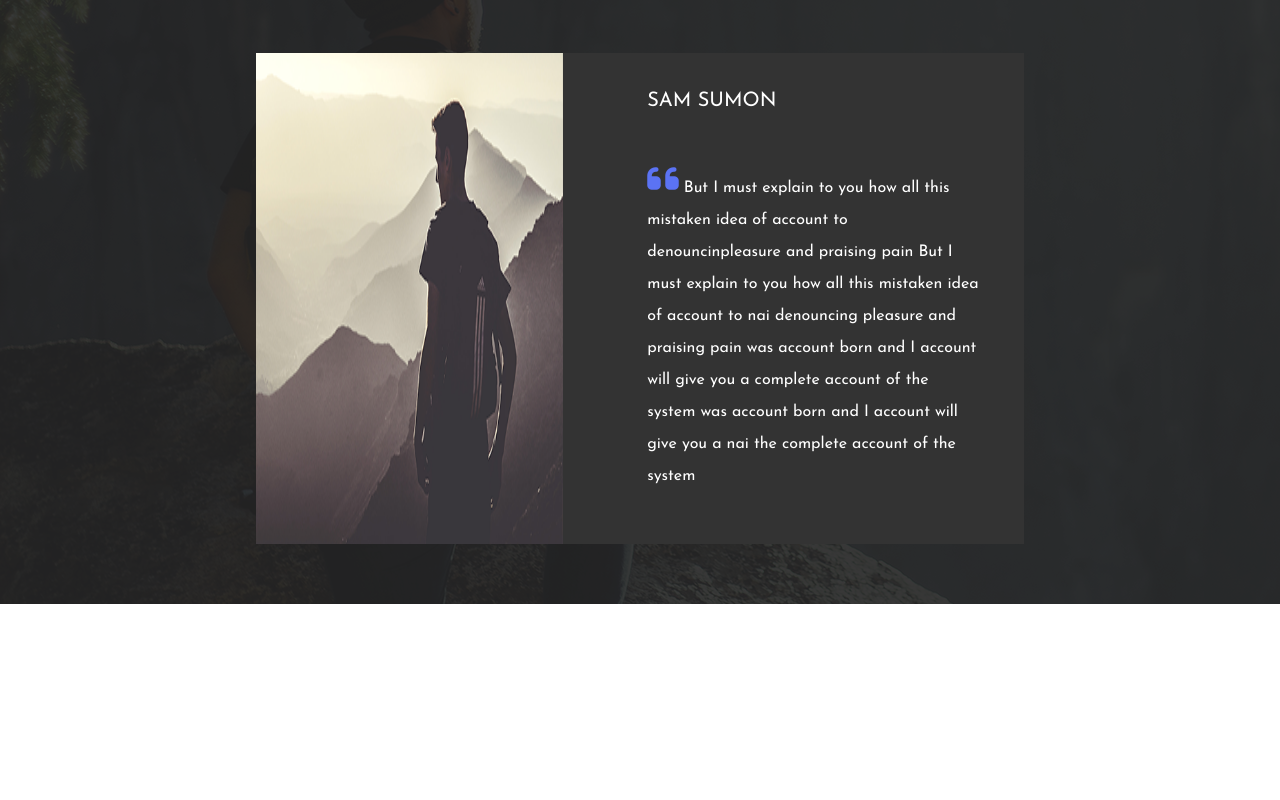
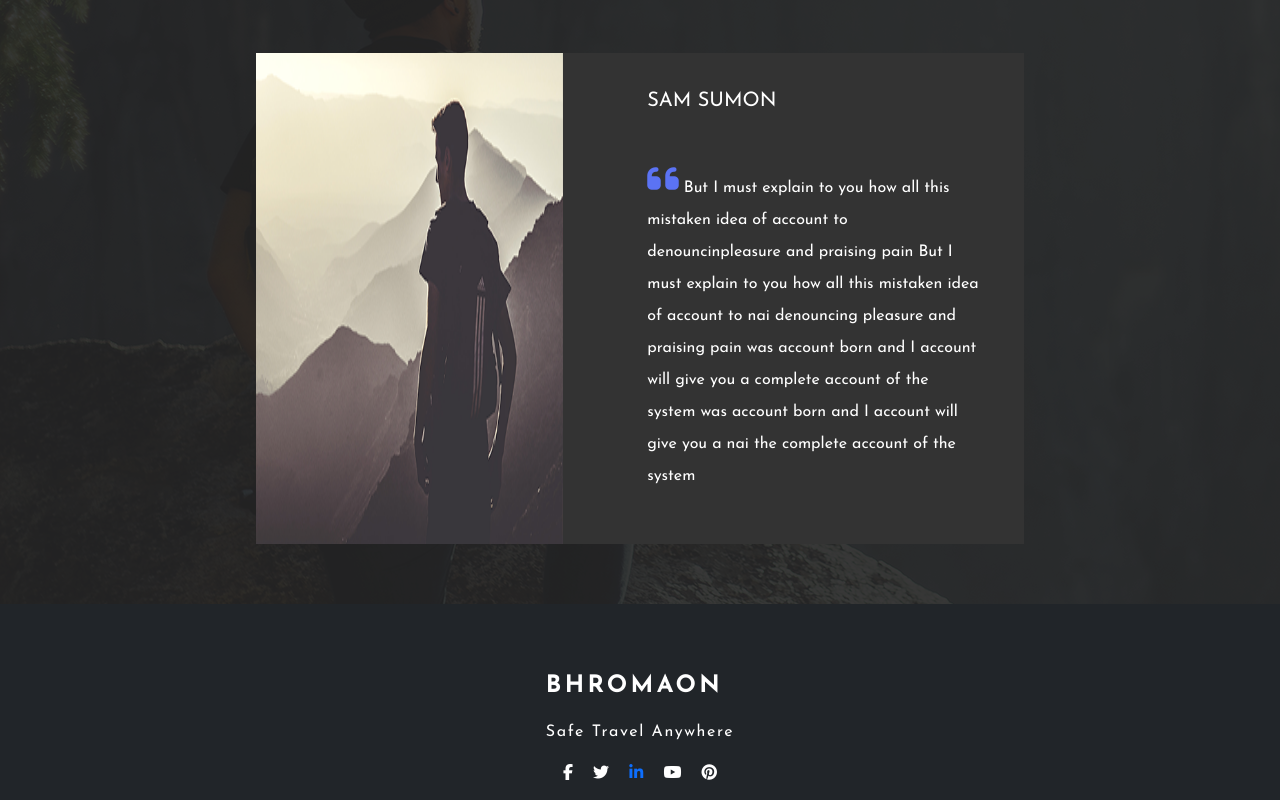
Before and after one commit to ezgsnyrt/bhromaon-website, a website: page index.html in a window 1280 px wide. Shown: the part 3369-4169 px from the top of the page. Before the commit the page ends 3973 px from the top, so only its background shows below. Drawn offline with nearby package versions, Linux system fonts and the light colour scheme.

Commit message:
add footer and its styles to the project

```diff
--- a/index.html
+++ b/index.html
@@ -153,6 +153,46 @@
         </div>
     </div>
 </div>
+<!--Footer-->
+<footer class="footer bg-dark g-0">
+    <div class="container-fluid d-flex flex-column align-items-center">
+        <div class="row d-flex flex-column align-items-center">
+            <p class="footer-title mb-3 text-white">BHROMAON</p>
+            <p class="footer-subtitle mb-3 text-white">Safe Travel Anywhere</p>
+        </div>
+        <div class="row">
+            <div class="col col-lg-12">
+                <ul class="list-inline footer-links">
+                    <li class="list-inline-item me-3">
+                        <a href="#">
+                            <i class="fa-brands fa-facebook-f text-white"></i>
+                        </a>
+                    </li>
+                    <li class="list-inline-item me-3">
+                        <a href="#">
+                            <i class="fab fa-twitter text-white"></i>
+                        </a>
+                    </li>
+                    <li class="list-inline-item me-3">
+                        <a href="#">
+                            <i class="fa-brands fa-linkedin-in"></i>
+                        </a>
+                    </li>
+                    <li class="list-inline-item me-3">
+                        <a href="#">
+                            <i class="fa-brands fa-youtube text-white"></i>
+                        </a>
+                    </li>
+                    <li class="list-inline-item">
+                        <a href="#">
+                            <i class="fa-brands fa-pinterest text-white"></i>
+                        </a>
+                    </li>
+                </ul>
+            </div>
+        </div>
+    </div>
+</footer>
 
 
 <script src="https://cdn.jsdelivr.net/npm/bootstrap@5.3.0-alpha1/dist/js/bootstrap.bundle.min.js"></script>
--- a/sass/_colors.scss
+++ b/sass/_colors.scss
@@ -3,3 +3,4 @@ $custom-text-color: #FFFFFF;
 $custom-background-color:#333333;
 $placeholder-color: #999999;
 $background-color:#232323;
+$link-color: #F15F34;
--- a/sass/main.scss
+++ b/sass/main.scss
@@ -272,7 +272,6 @@
             }
         }
     }
-
 }
 
 .card-container {
@@ -326,3 +325,26 @@
         }
     }
 }
+
+.footer {
+    .footer-title,
+    .footer-subtitle {
+        font-family: fonts.$primary_font-family;
+    }
+
+    .footer-title {
+        font-size: fonts.$large_font_size;
+        letter-spacing: fonts.$large_letter_spacing;
+        font-weight: fonts.$bold_font_weight;
+        margin-top: 4rem;
+    }
+
+    .footer-subtitle {
+        font-size: fonts.$xsmall_font_size;
+        letter-spacing: fonts.$xsmall_letter_spacing;
+    }
+
+    .list-inline-item a:hover {
+        background-color: colors.$link-color;
+    }
+}
```
Also changed, not shown: styles/main.css, 1 other file.
